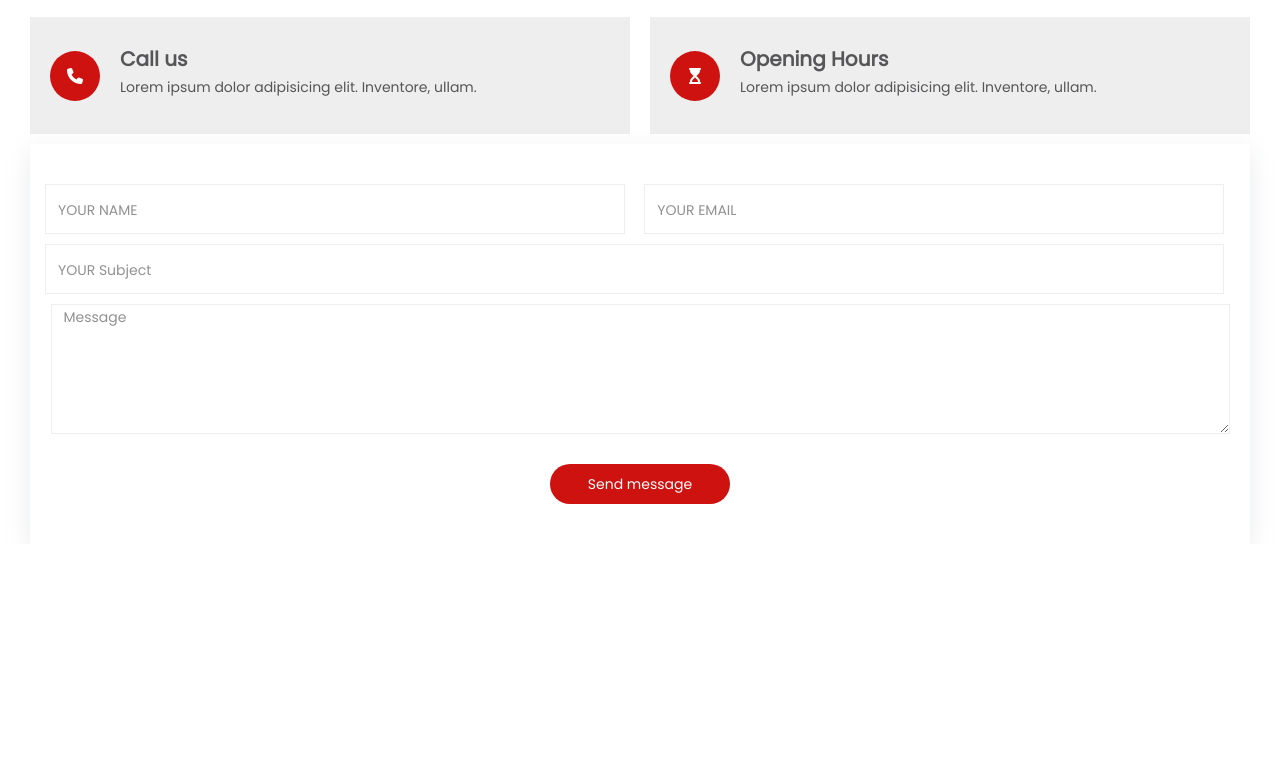
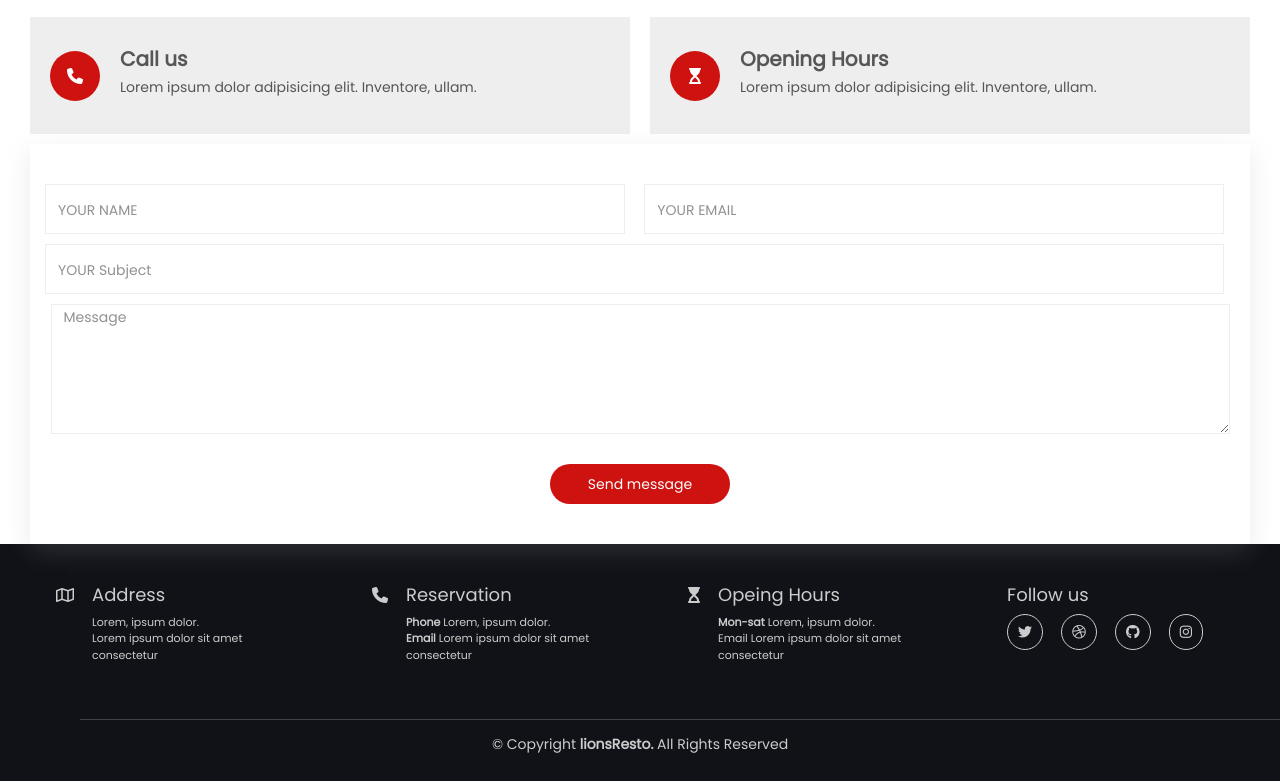
Before and after one commit to RaihanaAm/lionsresto, a website: page index.html in a window 1280 px wide. Shown: the part 5371-6152 px from the top of the page. Before the commit the page ends 5915 px from the top, so only its background shows below. Drawn offline with nearby package versions, Linux system fonts and the light colour scheme.

Commit message:
footer laptop

```diff
--- a/index.html
+++ b/index.html
@@ -512,20 +512,22 @@
                     </div>
                     <div>
                         <h1>Our addresse</h1>
-                        <p>Lorem ipsum dolor  adipisicing elit. Inventore, ullam.</p>
+                        <p>Lorem ipsum dolor adipisicing elit. Inventore, ullam.</p>
                     </div>
                 </div>
                 <div class="info">
                     <div class="icon">
-                        <i class="fa-regular fa-envelope"></i>                    </div>
+                        <i class="fa-regular fa-envelope"></i>
+                    </div>
                     <div>
                         <h1>Email us</h1>
-                        <p>Lorem ipsum dolor  adipisicing elit. Inventore, ullam.</p>
+                        <p>Lorem ipsum dolor adipisicing elit. Inventore, ullam.</p>
                     </div>
                 </div>
                 <div class="info">
                     <div class="icon">
-                        <i class="fa-solid fa-phone"></i>                    </div>
+                        <i class="fa-solid fa-phone"></i>
+                    </div>
                     <div>
                         <h1>Call us</h1>
                         <p>Lorem ipsum dolor adipisicing elit. Inventore, ullam.</p>
@@ -533,10 +535,11 @@
                 </div>
                 <div class="info">
                     <div class="icon">
-                        <i class="fa-solid fa-hourglass-start"></i>                    </div>
+                        <i class="fa-solid fa-hourglass-start"></i>
+                    </div>
                     <div>
                         <h1>Opening Hours</h1>
-                        <p>Lorem ipsum dolor  adipisicing elit. Inventore, ullam.</p>
+                        <p>Lorem ipsum dolor adipisicing elit. Inventore, ullam.</p>
                     </div>
                 </div>
 
@@ -544,13 +547,75 @@
             <div class="formContact">
                 <form>
                     <input type="text" placeholder="YOUR NAME">
-                    <input  type="email" placeholder="YOUR EMAIL">
+                    <input type="email" placeholder="YOUR EMAIL">
                     <input class="subject" type="text" placeholder="YOUR Subject">
 
                 </form>
                 <textarea name="comment" form="usrform" placeholder="Message"></textarea>
                 <button> Send message</button>
             </div>
+        </div>
+
+    </section>
+
+    <!-- ** footer -->
+    <section class="footer">
+        <div class="footerContenu">
+            <div class="adrees">
+                <div>
+                    <i class="fa-regular fa-map"></i>
+                </div>
+                <div>
+                    <h1>Address</h1>
+                    <p>Lorem, ipsum dolor.</p>
+                    <p>Lorem ipsum dolor sit amet consectetur</p>
+                </div>
+            </div>
+            <div class="adrees">
+                <div>
+                    <i class="fa-solid fa-phone"></i>
+                </div>
+                <div>
+                    <h1>Reservation</h1>
+                    <p><span>Phone</span> Lorem, ipsum dolor.</p>
+                    <p><span>Email</span> Lorem ipsum dolor sit amet consectetur</p>
+                </div>
+            </div>
+            <div class="adrees">
+                <div>
+                    <i class="fa-solid fa-hourglass-start"></i>
+                </div>
+                <div>
+                    <h1>Opeing Hours</h1>
+                    <p><span>Mon-sat</span> Lorem, ipsum dolor.</p>
+                    <p>Email Lorem ipsum dolor sit amet consectetur</p>
+                </div>
+            </div>
+            <div class="adrees">
+
+                <div>
+                    <h1>Follow us</h1>
+                    <div class="icon">
+
+                        <div>
+                            <i class="fa-brands fa-twitter"></i>
+                        </div>
+                        <div>
+                            <i class="fa-brands fa-dribbble"></i>
+                        </div>
+                        <div>
+                            <i class="fa-brands fa-github"></i>
+                        </div>
+                        <div>
+                            <i class="fa-brands fa-instagram"></i>
+                        </div>
+                    </div>
+                </div>
+            </div>
+        </div>
+        <hr>
+        <div class="copyWrite">
+            <h5>© Copyright <span>lionsResto.</span> All Rights Reserved </h5>
         </div>
 
     </section>
--- a/src/sass/module/home/_main.scss
+++ b/src/sass/module/home/_main.scss
@@ -682,7 +682,7 @@ nav {
             .info {
                 width: 600px;
                 margin: 10px;
-                padding:30px 20px;
+                padding: 30px 20px;
                 background-color: #eeeeee;
                 color: #565658;
                 display: flex;
@@ -697,23 +697,27 @@ nav {
                     align-items: center;
                     justify-content: center;
                     margin-right: 20px;
+
                     i {
                         font-size: 16px;
                         color: white;
                     }
                 }
-                h1{
+
+                h1 {
                     font-size: 20px;
                     font-weight: bold;
                     margin: 0;
 
                 }
-                p{
+
+                p {
                     font-size: 14px;
                     margin: 6px 0;
                 }
             }
         }
+
         .formContact {
             box-shadow: rgba(149, 157, 165, 0.2) 0px 8px 24px;
             display: flex;
@@ -733,7 +737,8 @@ nav {
                     height: 50px;
 
                 }
-                .subject{
+
+                .subject {
                     width: 1179px;
                     margin-top: 10px;
                 }
@@ -771,3 +776,76 @@ nav {
         }
     }
 }
+
+// *** footer
+.footer {
+    background-color: #101217;
+    margin: 0;
+    color:#cccccc;
+    padding-bottom: 20px;
+
+    .footerContenu {
+        display: flex;
+        justify-content: space-evenly;
+        // align-items: center;
+        flex-wrap: wrap;
+
+        .adrees {
+            // background-color: #b4120f;
+            width: 300px;
+            padding: 40px;
+            display: flex;
+            // align-items: center;
+            justify-content: space-evenly;
+
+            h1 {
+                font-size: 18px;
+            }
+
+            p {
+                font-size: 11px;
+                margin: 0;
+                span{
+                    font-weight: bold;
+                }
+            }
+
+            i {
+                font-size: 16px;
+                margin-right: 18px;
+            }
+
+            .icon {
+                display: flex;
+                align-items: center;
+                justify-content: space-evenly;
+
+                i {
+                    border: 1px solid #cccccc;
+                    border-radius: 50px;
+                    padding: 10px;
+                    font-size: 14px;
+
+                }
+            }
+
+        }
+    }
+    hr{
+        width: 1200px;
+        display: flex;
+        margin-left: 80px;
+    }
+    .copyWrite{
+        h5{
+            text-align: center;
+            font-size: 14px;
+            color:#cccccc;
+            span{
+                font-weight: bold;
+            }
+
+        }
+    }
+
+}
```
Also changed, not shown: public/css/app.css, 1 other file. Lines whose indentation alone changed are shown as unchanged.
